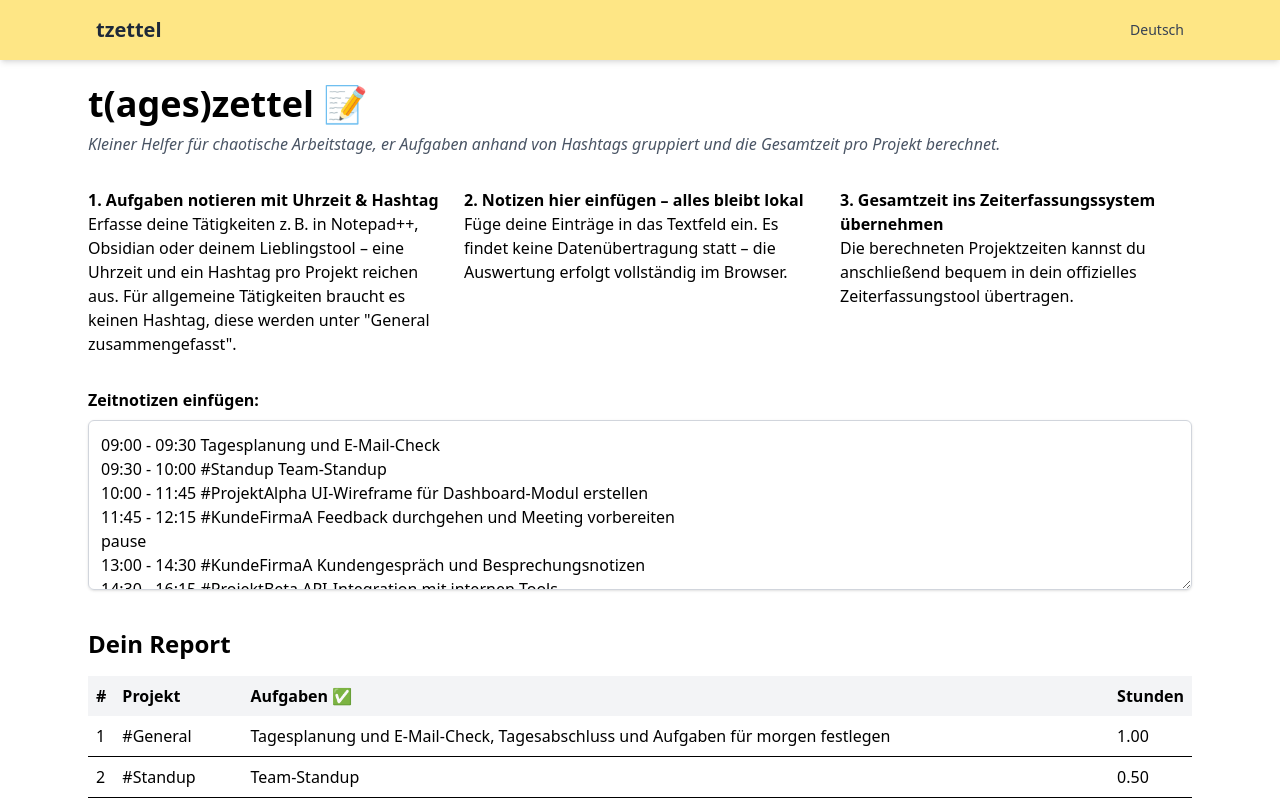
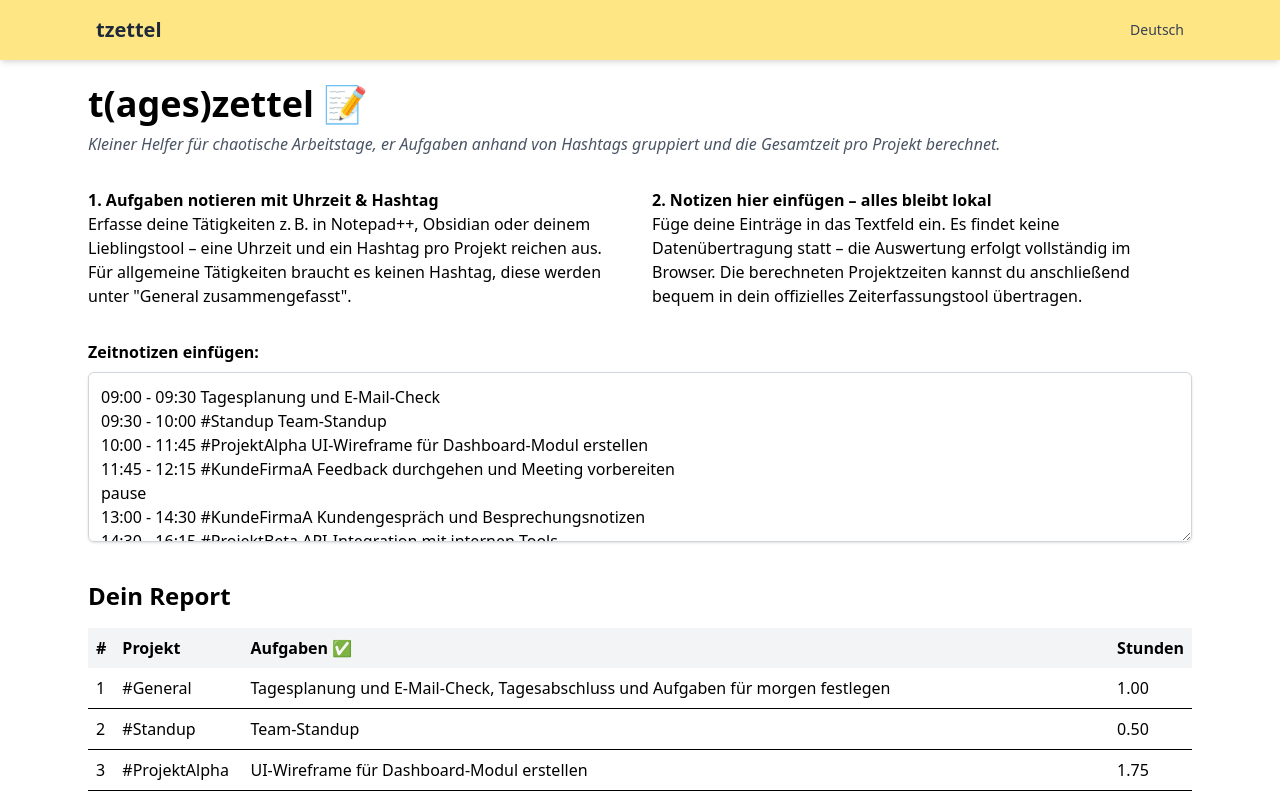
Before and after one commit to mandrasch/tzettel, a SvelteKit app: page / in a window 1280 px wide. Shown: the top 800 px of the page. Built offline with nearby package versions, Linux system fonts and the light colour scheme.

Commit message:
chore: simplify

```diff
--- a/src/routes/+page.svelte
+++ b/src/routes/+page.svelte
@@ -28,7 +28,7 @@
 		</p>
 	</header>
 
-	<div class="grid grid-cols-1 md:grid-cols-3 gap-6 mb-8">
+	<div class="grid grid-cols-1 md:grid-cols-2 gap-6 mb-8">
 		<div>
 			<strong>1. Aufgaben notieren mit Uhrzeit & Hashtag</strong>
 			<p>
@@ -41,16 +41,17 @@
 			<strong>2. Notizen hier einfügen – alles bleibt lokal</strong>
 			<p>
 				Füge deine Einträge in das Textfeld ein. Es findet keine Datenübertragung statt – die
-				Auswertung erfolgt vollständig im Browser.
+				Auswertung erfolgt vollständig im Browser. Die berechneten Projektzeiten kannst du
+				anschließend bequem in dein offizielles Zeiterfassungstool übertragen.
 			</p>
 		</div>
-		<div>
+		<!-- <div>
 			<strong>3. Gesamtzeit ins Zeiterfassungssystem übernehmen</strong>
 			<p>
 				Die berechneten Projektzeiten kannst du anschließend bequem in dein offizielles
 				Zeiterfassungstool übertragen.
 			</p>
-		</div>
+		</div>-->
 	</div>
 
 	<form class="mb-8">
```
